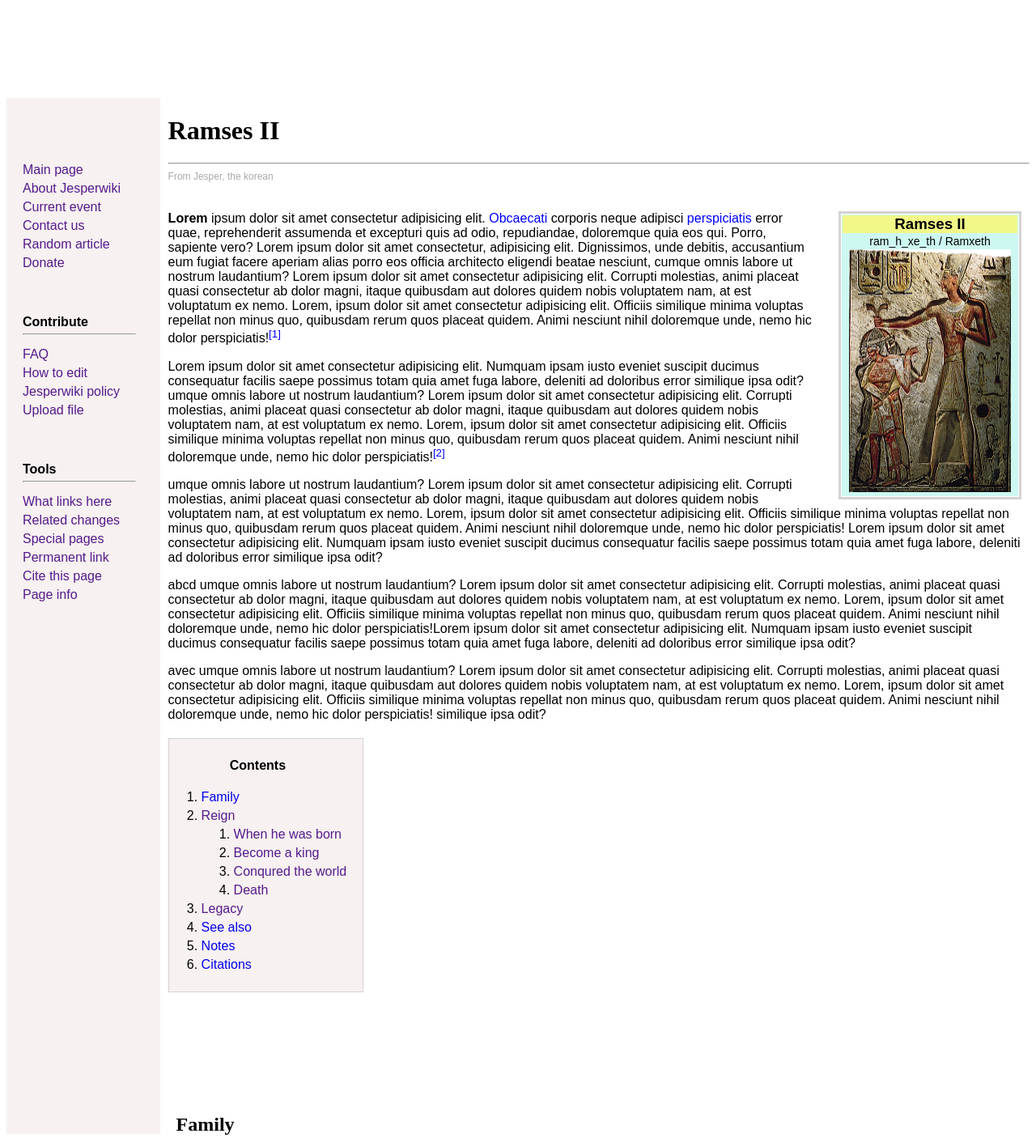
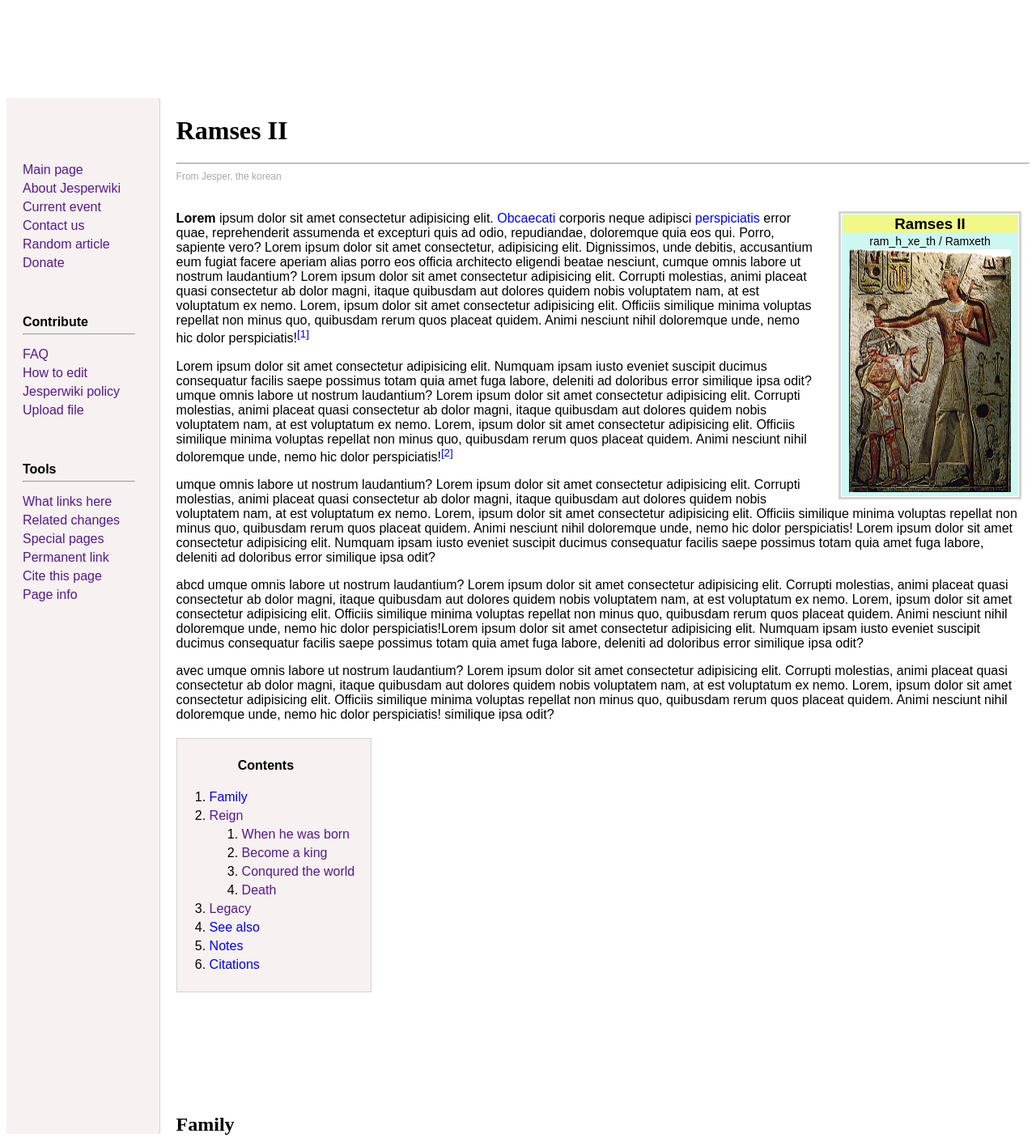
Before and after one commit to Jesper-SH-Hong/comp1537_lab, a plain HTML site: page assignment1/index.html in a window 1280 px wide. Shown: the top 1406 px of the page at 81% size. Drawn offline with Linux system fonts and the light colour scheme.

Commit message:
style updated

```diff
--- a/assignment1/style.css
+++ b/assignment1/style.css
@@ -49,6 +49,7 @@ div h2 {
     padding-left: 20px;
     padding-right: 30px;
     padding-top: 30px;
+    border-right: 1px solid lightgray;
 }
 
 .menu_container {
@@ -66,7 +67,7 @@ div h2 {
 
 
 #title {
-    padding-left: 10px;
+    padding-left: 20px;
 }
 #title_caption{
     font-size: 9pt;
@@ -108,7 +109,7 @@ div h2 {
 #abstract {
 
     padding-top: 20px;
-    padding-left: 10px;
+    padding-left: 20px;
     padding-right: 10px;
 
 }
@@ -121,7 +122,7 @@ div h2 {
     width:max-content;
     background-color: #f7f1f1;
     height:auto;
-    margin-left: 10px;
+    margin-left: 20px;
     padding-right: 20px;
     padding-bottom: 3px;
     padding-top: 3px;
```
